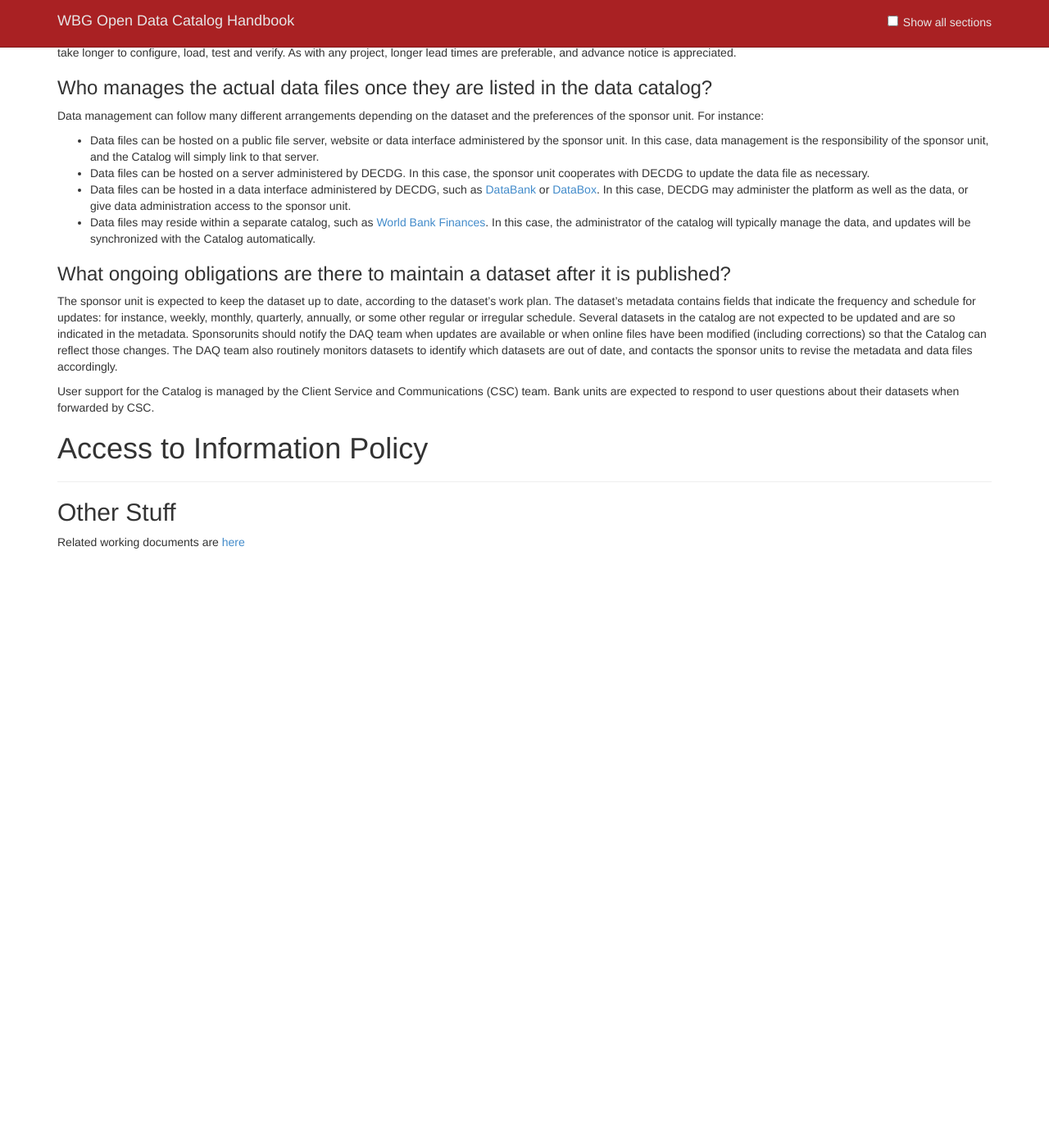
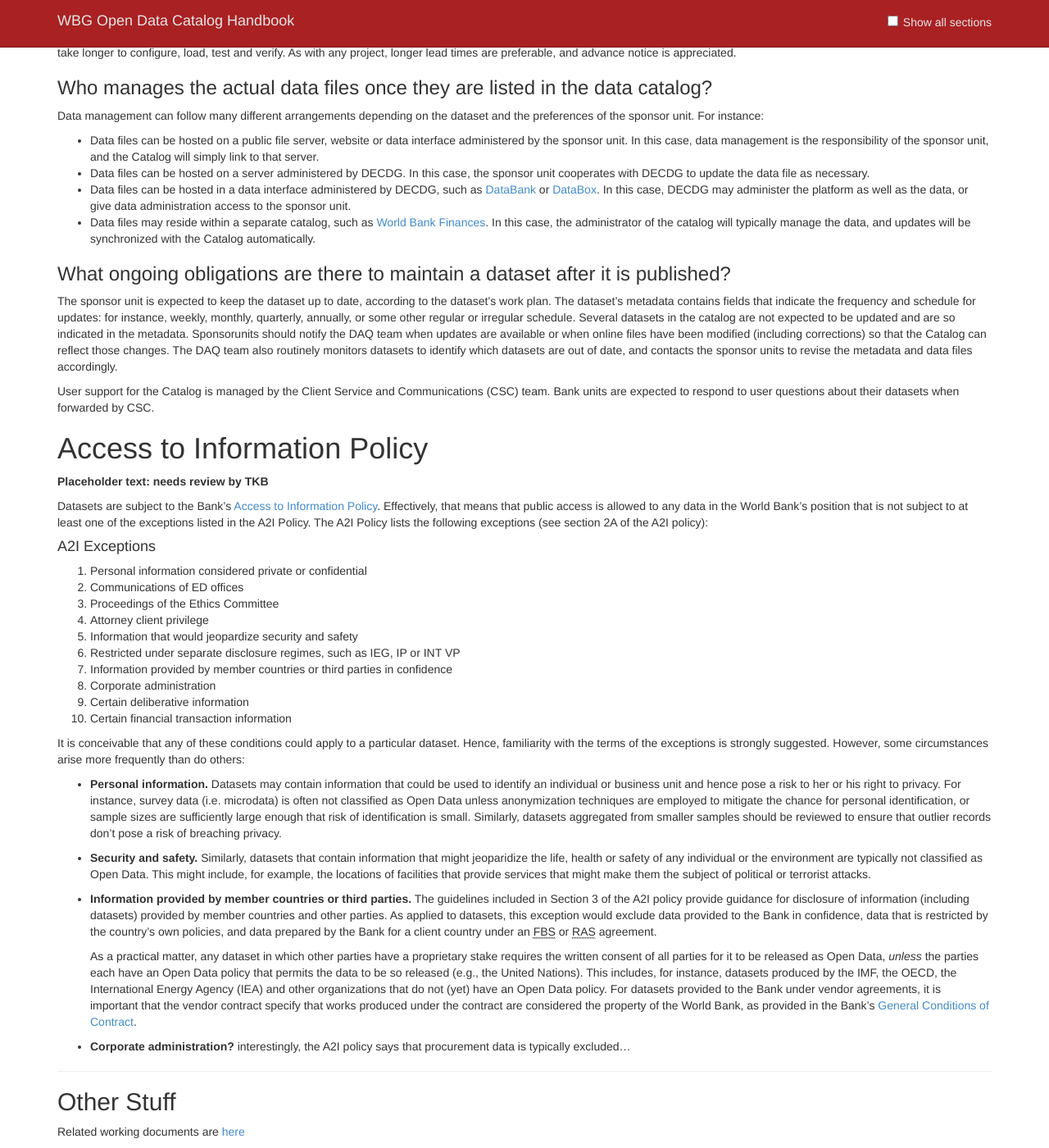
Before and after one commit to tgherzog/wbg-catalog-manual, a Jekyll site: the page built from index.md, in a window 1280 px wide and 1400 px high, scrolled down 2396 px. Shown: the whole window at 82% size. Built offline with Jekyll 4.4.1, drawn with Linux system fonts in a browser that asks for light colours; nearby versions of some CDN libraries; before the commit the page ends 3077 px from its top, so only the background shows below that.

Commit message:
Added preliminary A2I section

```diff
--- a/index.md
+++ b/index.md
@@ -224,11 +220,57 @@
 
 # Access to Information Policy # {#A2I}
 
+**Placeholder text: needs review by TKB**
+
+Datasets are subject to the Bank's [Access to Information Policy][a2i]. Effectively, that means that public access is allowed to any data in the World Bank's
+position that is not subject to at least one of the exceptions listed in the A2I Policy. The A2I Policy lists the following exceptions (see section 2A of the A2I policy):
+
+#### A2I Exceptions
+
+1. Personal information considered private or confidential
+2. Communications of ED offices
+3. Proceedings of the Ethics Committee
+4. Attorney client privilege
+5. Information that would jeopardize security and safety
+6. Restricted under separate disclosure regimes, such as IEG, IP or INT VP
+7. Information provided by member countries or third parties in confidence
+8. Corporate administration
+9. Certain deliberative information
+10. Certain financial transaction information
+
+It is conceivable that any of these conditions could apply to a particular dataset. Hence, familiarity with the terms of the exceptions is strongly suggested.
+However, some circumstances arise more frequently than do others:
+
+* **Personal information.** Datasets may contain information that could be used to identify an individual or business unit and hence pose a risk to her or his
+  right to privacy. For instance, survey data (i.e. microdata) is often not classified as Open Data unless anonymization techniques are employed to mitigate
+  the chance for personal identification, or sample sizes are sufficiently large enough that risk of identification is small. Similarly, datasets aggregated from
+  smaller samples should be reviewed to ensure that outlier records don't pose a risk of breaching privacy.
+
+*  **Security and safety.** Similarly, datasets that contain information that might jeoparidize the life, health or safety of any individual or the environment
+   are typically not classified as Open Data. This might include, for example, the locations of facilities that provide services that might make them the subject
+   of political or terrorist attacks.
+
+* **Information provided by member countries or third parties.** The guidelines included in Section 3 of the A2I policy provide guidance for disclosure of information
+  (including datasets) provided by member countries and other parties. As applied to datasets, this exception would exclude data provided to the Bank in confidence,
+  data that is restricted by the country's own policies, and data prepared by the Bank for a client country under an FBS or RAS agreement.
+
+  As a practical matter, any
+  dataset in which other parties have a proprietary stake requires the written consent of all parties for it to be released as Open Data, *unless* the parties
+  each have an Open Data policy that permits the data to be so released (e.g., the United Nations). This includes, for instance, datasets produced by the IMF, the OECD,
+  the International Energy Agency (IEA) and other organizations that do not (yet) have an Open Data policy.
+  For datasets provided to the Bank under vendor agreements, it is
+  important that the vendor contract specify that works produced under the contract are considered the property of the World Bank, as provided in the Bank's
+  [General Conditions of Contract](http://go.worldbank.org/3OeY65JQ60).
+
+* **Corporate administration?** interestingly, the A2I policy says that procurement data is typically excluded...
+
 <div class="todo">
 
 # Determining If Your Data Can Be Opened
 
 *Version 2*
+
+This section could incorporate the OD checklist
 
 </div>
 
@@ -240,7 +282,10 @@
 Related working documents are [here](https://github.com/{{ site.org_name }}/{{ site.repo_name }}/tree/master/background)
 
 [tou]: http://data.worldbank.org/summary-terms-of-use
-[a2i]: http://go.worldbank.org/TRCDVYJ440
+[a2i]: http://documents.worldbank.org/curated/en/2013/07/17952994/world-bank-policy-access-information
 [cat]: http://datacatalog.worldbank.org
 [databank]: http://databank.worldbank.org
 [databox]:  https://databox.worldbank.org
+
+*[FBS]: fee-based service
+*[RAS]: resimbursable advisory services
```
Also changed, not shown: other parts of index.md (+0 -4 lines).
